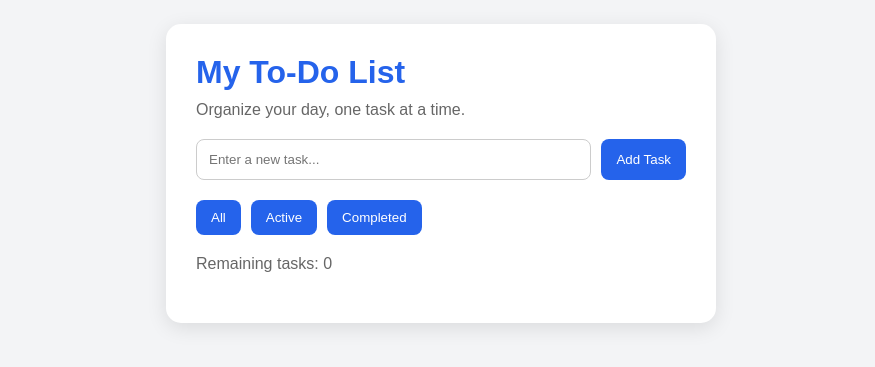
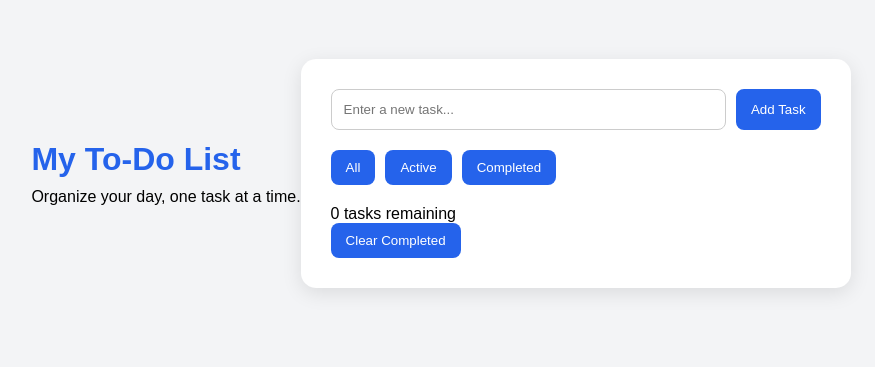
Before and after one commit to justinpk561-cyber/iyf-s12-week-07-justinpk561-cyber, a plain HTML site: page index.html in a window 1280 px wide. Shown: the part 227-594 px from the top of the page, without its empty margins (199-1074 px from the left). Drawn offline with Linux system fonts and the light colour scheme.

Commit message:
Update: preserve Week 5 todo features in Week 7

```diff
--- a/index.html
+++ b/index.html
@@ -8,9 +8,12 @@
 </head>
 <body>
 
-    <main class="container">
+    <header>
         <h1>My To-Do List</h1>
         <p>Organize your day, one task at a time.</p>
+    </header>
+
+    <main class="container">
 
         <form id="todo-form">
             <input
@@ -23,14 +26,18 @@
         </form>
 
         <div class="filters">
-            <button data-filter="all">All</button>
-            <button data-filter="active">Active</button>
-            <button data-filter="completed">Completed</button>
+            <button type="button" data-filter="all" class="active">All</button>
+            <button type="button" data-filter="active">Active</button>
+            <button type="button" data-filter="completed">Completed</button>
         </div>
 
         <ul id="todo-list"></ul>
 
-        <p>Remaining tasks: <span id="remaining-count">0</span></p>
+        <div class="task-footer">
+            <p id="task-count">0 tasks remaining</p>
+            <button type="button" id="clear-completed">Clear Completed</button>
+        </div>
+
     </main>
 
     <script type="module" src="js/app.js"></script>
```
